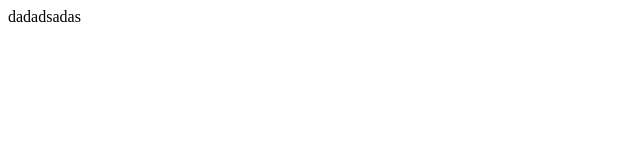
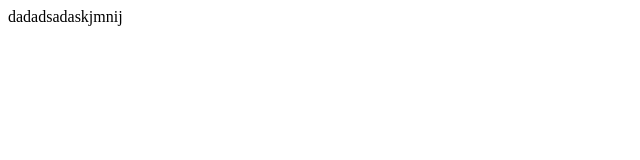
Before and after one commit to dundualuka-web/git-gamocda, a plain HTML site: page index.html in a window 1280 px wide. Shown: the full height of the page, 0-640 px from the left. Drawn offline with Linux system fonts and the light colour scheme.

Commit message:
first commit

```diff
--- a/index.html
+++ b/index.html
@@ -6,6 +6,6 @@
     <title>Document</title>
 </head>
 <body>
-    dadadsadas
+    dadadsadaskjmnij
 </body>
 </html>
```
